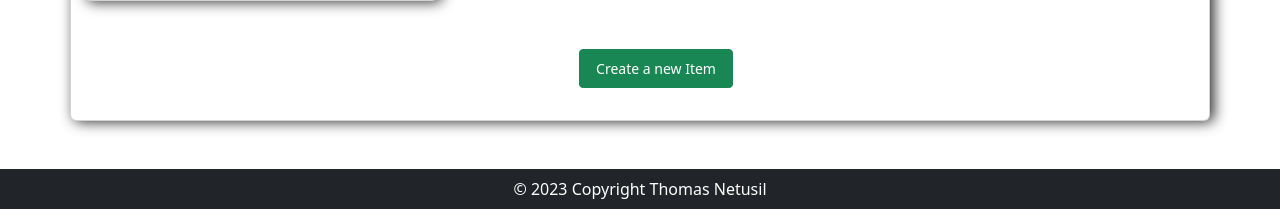
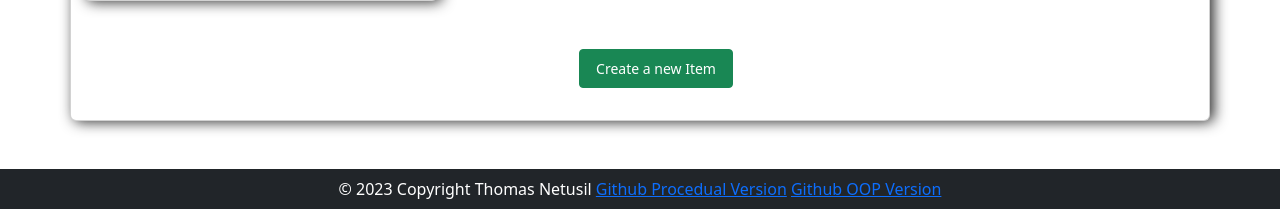
Before and after one commit to thomas-wien/BE18-CR4-NetusilThomas-Procedural, a PHP site: page /index.php in a window 1280 px wide. Shown: the part 3820-4037 px from the top of the page. Run offline with PHP 8.4, Linux system fonts and the light colour scheme; data comes from the database, SQL or seed files in the repository.

Commit message:
Added Github Links in Footer

```diff
--- a/components/htmlhelper.php
+++ b/components/htmlhelper.php
@@ -29,7 +29,8 @@ function htmlend()
 {
   echo ' <footer class="container-fluid mt-5 bg-dark text-white text-center ">
 
-  <p class="fs-6 m-2 p-2">&copy; 2023 Copyright Thomas Netusil</p>
+  <p class="fs-6 m-2 p-2">&copy; 2023 Copyright Thomas Netusil  <a href="https://https://github.com/thomas-wien/BE18-CR4-NetusilThomas-Procedural.git" target="_blank" rel="noopener noreferrer">Github Procedual Version</a>
+  <a href="https://github.com/thomas-wien/BE18-CR4-NetusilThomas_OOP.git" target="_blank" rel="noopener noreferrer">Github OOP Version</a></p>
 </footer>
 </body>
   </html>';
```
